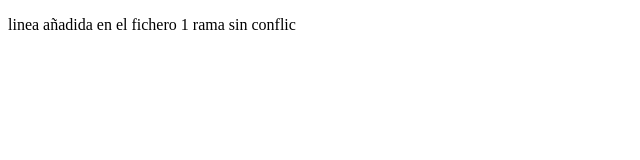
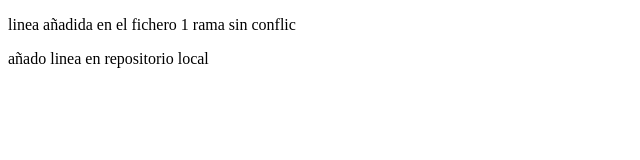
Before and after one commit to JesusNogueraPHP/practica-git-local, a plain HTML site: page 1.html in a window 1280 px wide. Shown: the whole page, without its empty margins (0-640 px from the left). Drawn offline with Linux system fonts and the light colour scheme.

Commit message:
añado linea repo local

```diff
--- a/1.html
+++ b/1.html
@@ -8,5 +8,6 @@
 </head>
 <body>
     <p>linea añadida en el fichero 1 rama sin conflic</p>
+    <p>añado linea en repositorio local</p>
 </body>
 </html>
```
